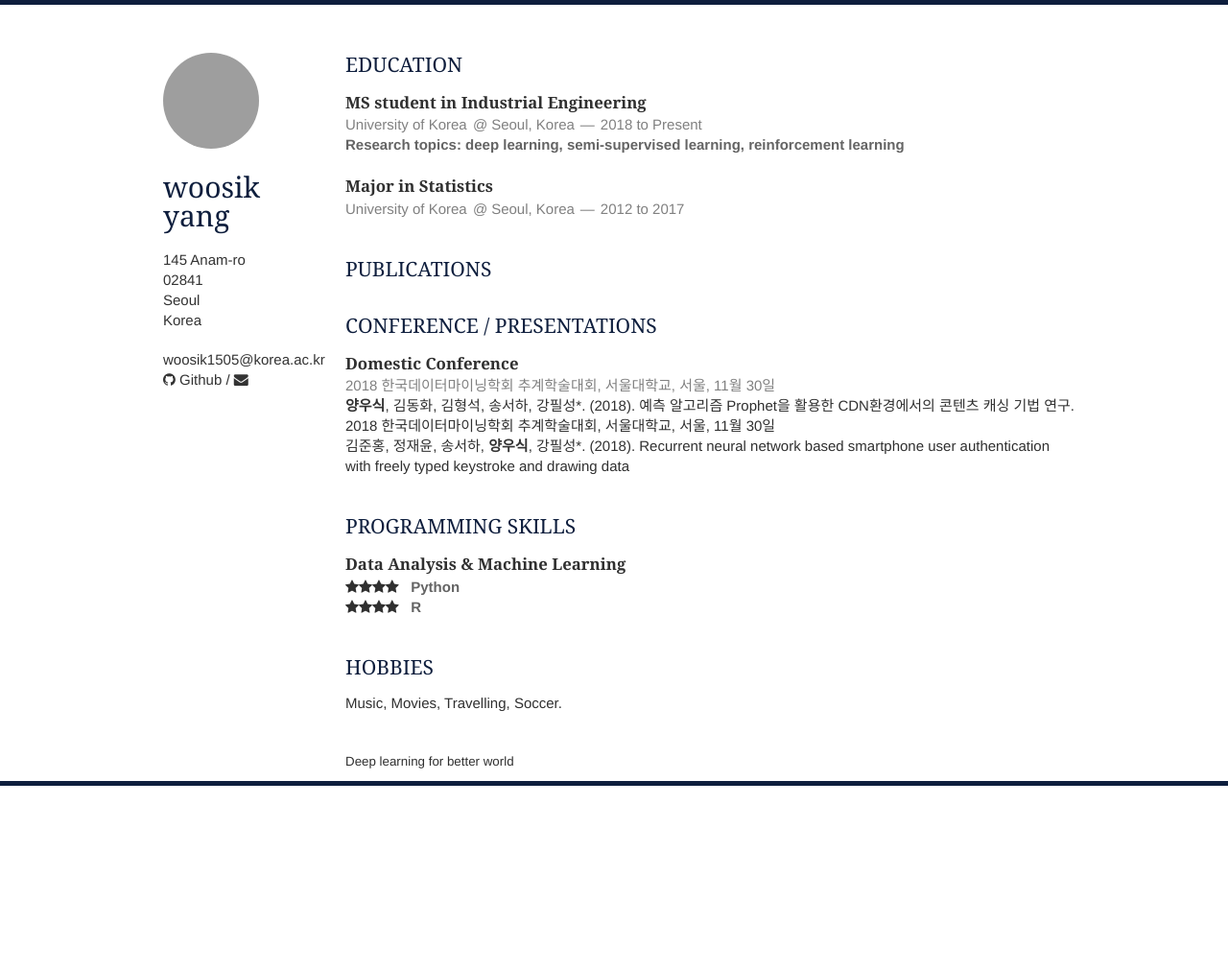
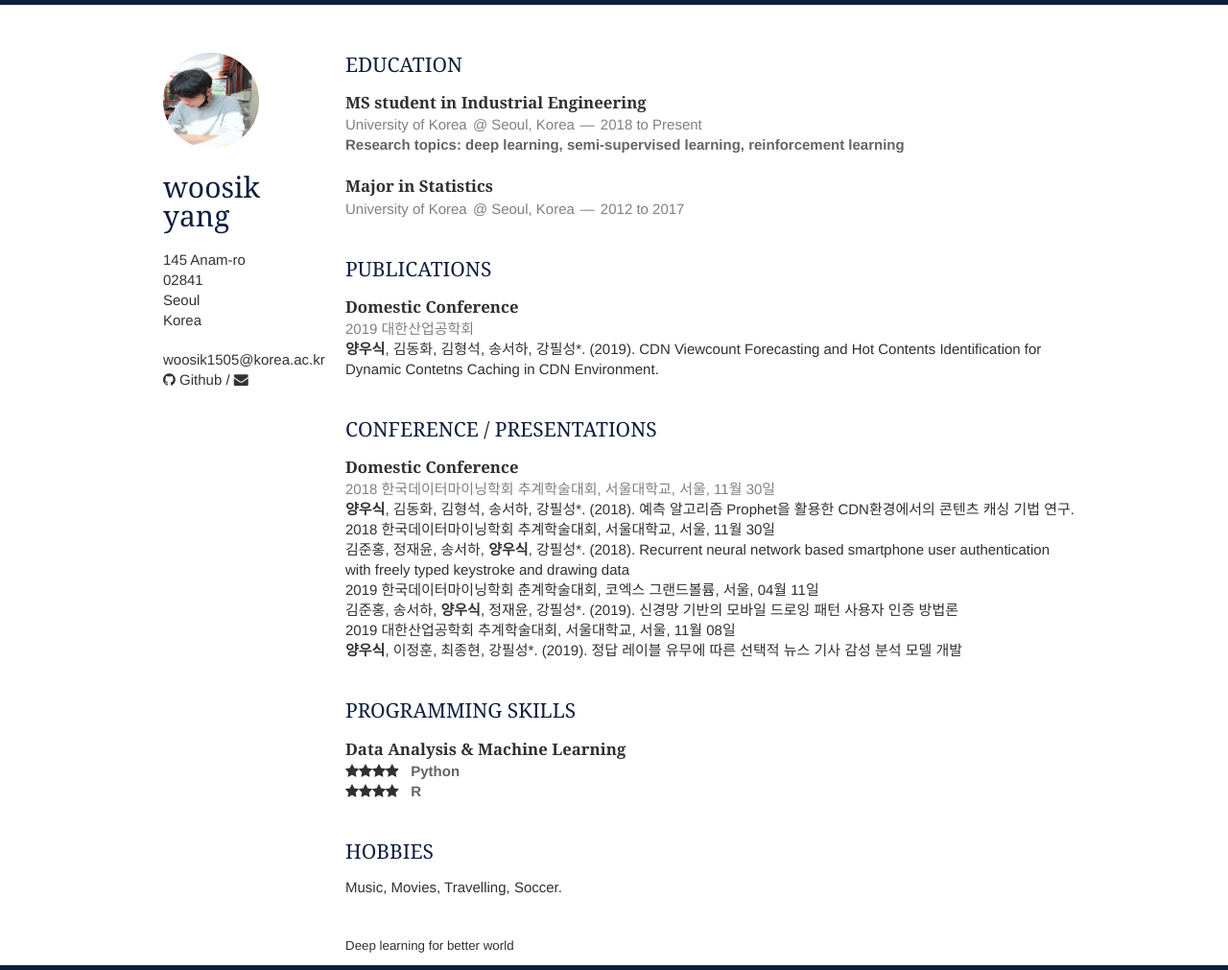
Before and after one commit to woosikyang/blog, a Jekyll site: the page built from CV.html, in a window 1280 px wide. Shown: the whole page at 96% size. Built offline with Jekyll 4.4.1, drawn with Linux system fonts in a browser that asks for light colours; nearby versions of some CDN libraries; some web fonts are replaced; before the commit the page ends 900 px from its top, so only the background shows below that; grey boxes are pictures that could not be loaded.

Commit message:
blog_updated

```diff
--- a/_includes/conference.html
+++ b/_includes/conference.html
@@ -18,6 +18,20 @@
     <p>
         김준홍, 정재윤, 송서하, <strong>양우식</strong>, 강필성*. (2018). Recurrent neural network based smartphone user authentication with freely typed keystroke and drawing data
     </p>
+
+        <span>2019 한국데이터마이닝학회 춘계학술대회, 코엑스 그랜드볼륨, 서울, 04월 11일</span>
+    </header>
+    <p>
+        김준홍, 송서하, <strong>양우식</strong>, 정재윤, 강필성*. (2019). 신경망 기반의 모바일 드로잉 패턴 사용자 인증 방법론
+    </p>
+
+        <span>2019 대한산업공학회 추계학술대회, 서울대학교, 서울, 11월 08일</span>
+    </header>
+    <p>
+        <strong>양우식</strong>, 이정훈, 최종현, 강필성*. (2019). 정답 레이블 유무에 따른 선택적 뉴스 기사 감성 분석 모델 개발
+    </p>
+
+
     </article>
 
 
--- a/_includes/publication.html
+++ b/_includes/publication.html
@@ -1,13 +1,13 @@
 <section class="thirteen columns">
     <h1> Publications </h1>
 
-    <!--<article>
+    <article>
         <header>
             <h1>Domestic Conference</h1>
-            <span>2016 대한산업공학회 춘계학술대회, 제주 국제컨벤션센터, 제주, 4월 13일 ~ 15일</span>
+            <span>2019 대한산업공학회 </span>
         </header>
         <p>
-            <strong>김동화</strong>, 서덕성, 조수현, 강필성*. (2016). Multi-Co-Training을 활용한 문서 분류.
+            <strong>양우식</strong>, 김동화, 김형석, 송서하, 강필성*. (2019). CDN Viewcount Forecasting and Hot Contents Identification for Dynamic Contetns Caching in CDN Environment.
         </p>
-    </article>-->
+    </article>
 </section>
--- a/_layouts/CV_layout.html
+++ b/_layouts/CV_layout.html
@@ -25,7 +25,7 @@
 <body>
 <div class="container">
     <header class="three columns">
-        <img src="{{ site.baseurl }}static/img/profile.png" class="me">
+        <img src="{{ site.baseurl }}static/img/profile3.png" class="me">
         <h1>{{ site.name }}</h1>
         <!--<p>
             <a href="http://dsba.korea.ac.kr/wp/">
```
Also changed, not shown: _includes/projects.html (+10 -0 lines).
